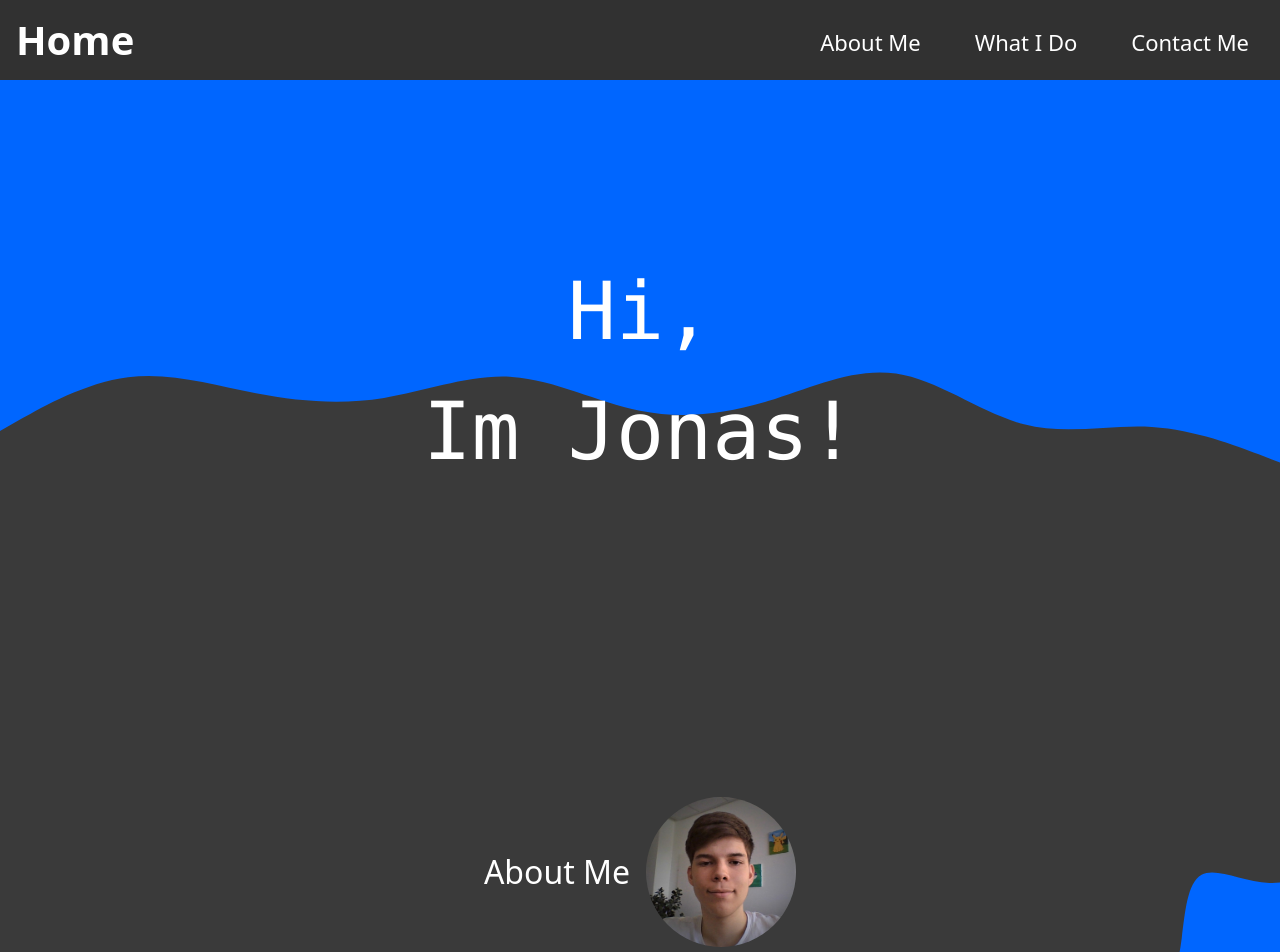
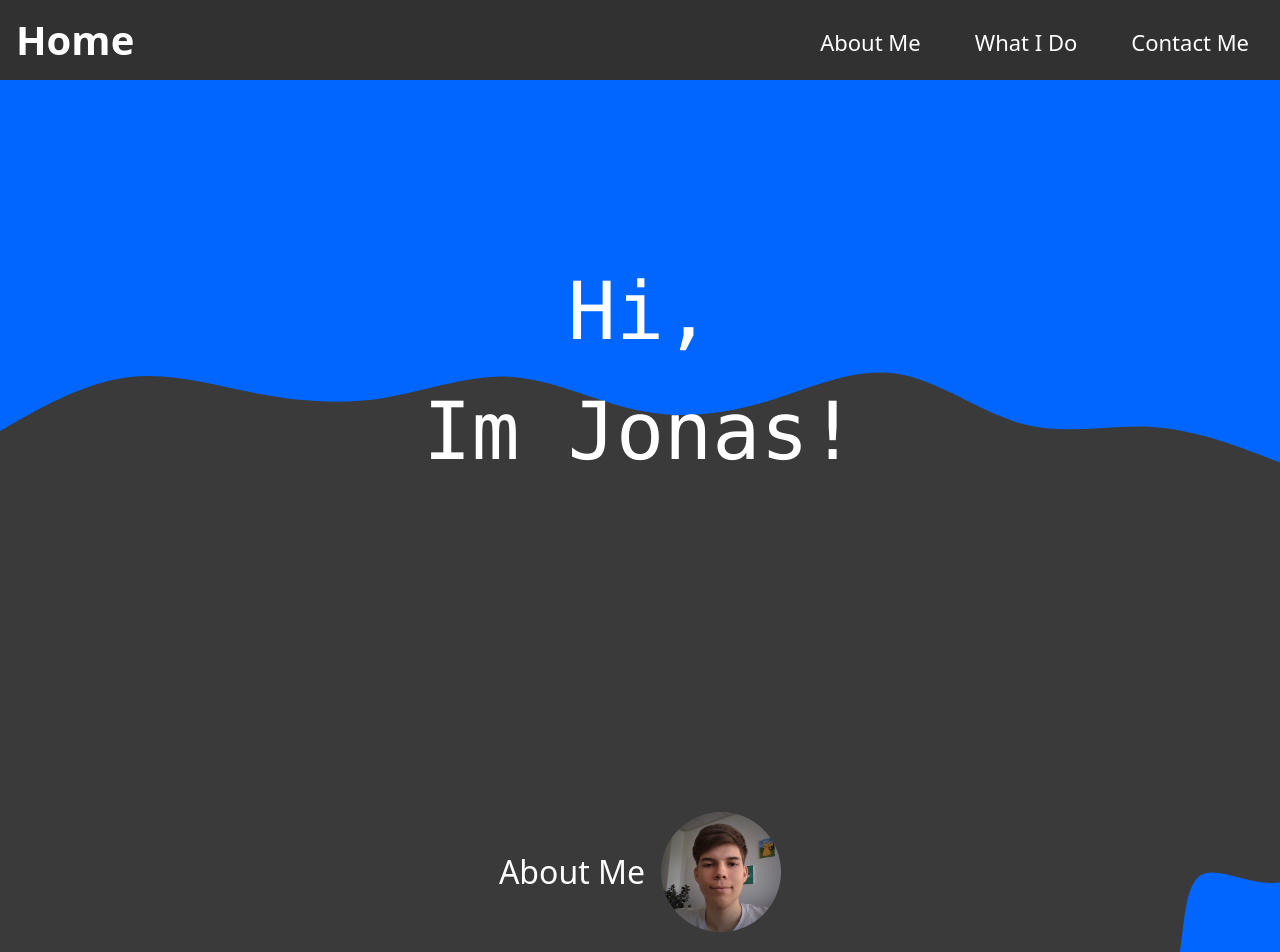
Before and after one commit to JonasPfeifer05/portfolio-page, a Vue app: page / in a window 1280 px wide. Shown: the top 952 px of the page. Built offline with nearby package versions, Linux system fonts and the light colour scheme.

Commit message:
fixed issues with reactivity

```diff
--- a/src/components/AboutMe.vue
+++ b/src/components/AboutMe.vue
@@ -56,9 +56,8 @@ import Story from "@/components/Story.vue";
 }
 
 #portrait {
-	width: 150px;
-	height: 150px;
-
+	width: 15vh;
+	aspect-ratio: 1;
 	border-radius: 50%;
 }
 
--- a/src/components/Menubar.vue
+++ b/src/components/Menubar.vue
@@ -7,7 +7,7 @@
 				:key="section.name"
 				v-for="section of sections"
 				class="section nav-link"
-				:class="[theme.textColor(), scroll_y + pageSize * 0.8 > section.start && scroll_y + pageSize * 0.8 <= section.end ? 'active' : '']"
+				:class="[theme.textColor(), scroll_y + pageSize.value * 0.8 > section.start && scroll_y + pageSize.value * 0.8 <= section.end ? 'active' : '']"
 			>
 				{{ section.name }}</a
 			>
@@ -55,11 +55,14 @@ function calcSections() {
 			end: pageSize.value * 6 + pageSize.value * 0.2,
 		},
 	];
+	console.log(sections);
 }
 
 onMounted(() => calcSections());
 
-watch(pageSize, () => calcSections());
+watch(pageSize, () => {
+	calcSections();
+});
 </script>
 
 <style scoped lang="scss">
--- a/src/components/Technology.vue
+++ b/src/components/Technology.vue
@@ -38,7 +38,7 @@ const props = defineProps<Props>();
 
 .icon {
 	img {
-		width: 250px;
+		height: 20vh;
 		aspect-ratio: 1;
 
 		border-radius: 50%;
--- a/src/composable/pageSize.ts
+++ b/src/composable/pageSize.ts
@@ -1,7 +1,9 @@
-import { onMounted, ref } from "vue";
+import { onMounted, onUnmounted, reactive } from "vue";
 
 export function usePageSize() {
-	const pageSize = ref(0);
+	const pageSize = reactive({
+		value: 0,
+	});
 
 	function update() {
 		pageSize.value = window.innerHeight - 80;
@@ -10,7 +12,7 @@ export function usePageSize() {
 	update();
 
 	onMounted(() => window.addEventListener("resize", update));
-	onMounted(() => window.removeEventListener("resize", update));
+	onUnmounted(() => window.removeEventListener("resize", update));
 
 	return pageSize;
 }
```
